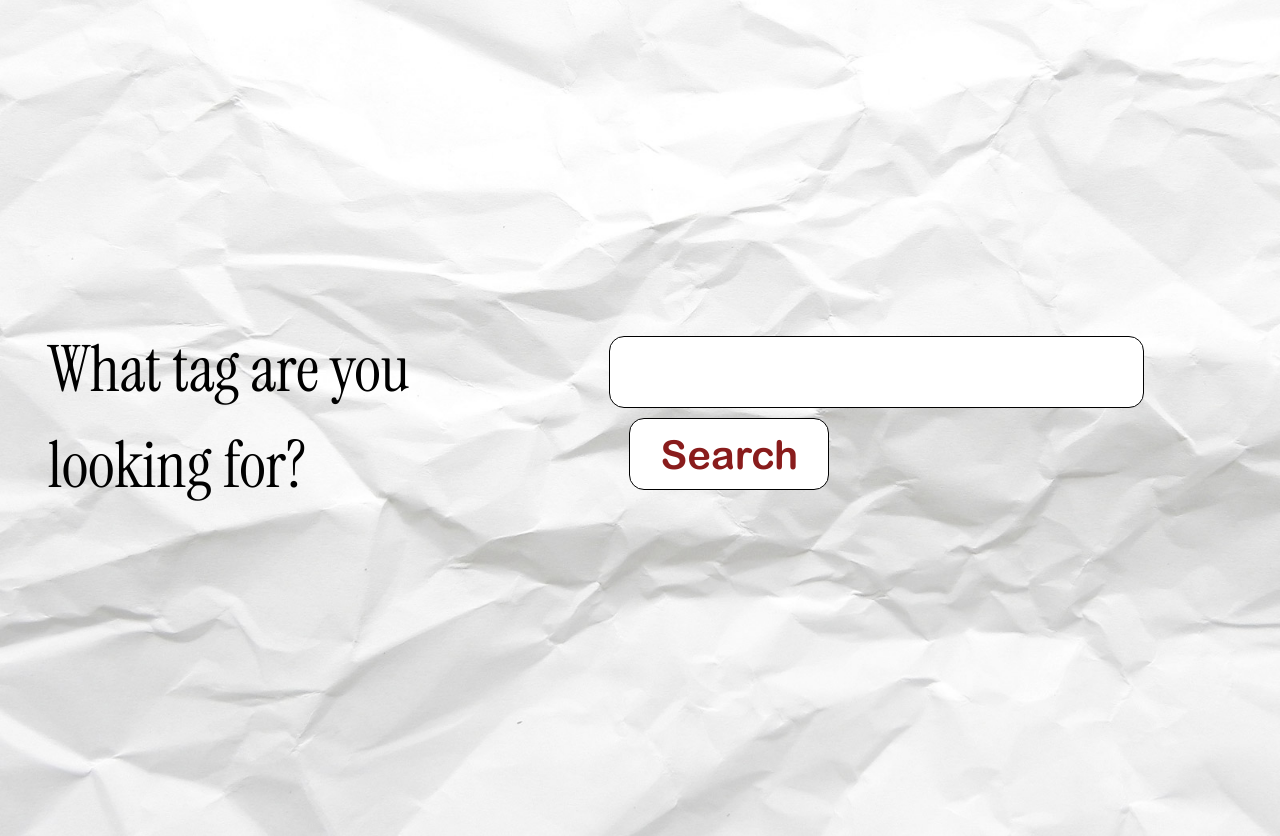
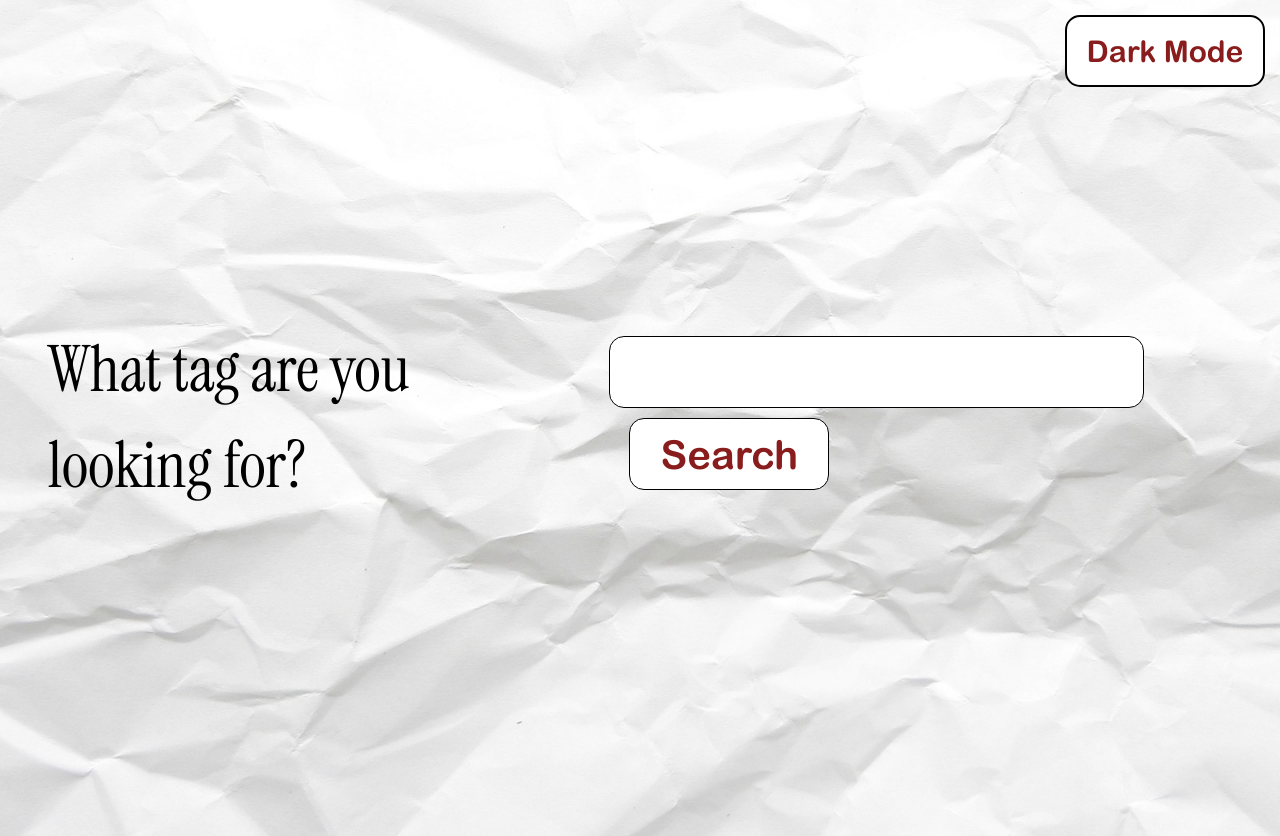
Before and after one commit to graceyjiang/rAO3tio, a React (Vite) app in the folder rA03tio/: page /search in a window 1280 px wide. Built offline with nearby package versions, Linux system fonts and the light colour scheme.

Commit message:
gradient dark mode

```diff
--- a/rA03tio/src/Search.jsx
+++ b/rA03tio/src/Search.jsx
@@ -1,5 +1,6 @@
 import { useNavigate } from "react-router-dom";
 import "./Style.css";
+import DarkModeToggle from "./DarkModeToggle";
 
 function Search() {
   const goToResult = () => {
@@ -19,6 +20,7 @@ function Search() {
           <input type="submit" id="next" value="Search" onClick={goToResult} />
         </span>
       </form>
+      <DarkModeToggle />
     </div>
   );
 }
--- a/rA03tio/src/Style.css
+++ b/rA03tio/src/Style.css
@@ -131,14 +131,22 @@ button:hover {
 }
 
 .dark-mode {
-  background: black;
+  /* background: #2e0000; */
   color: white;
+  background: #170707;
+  background: radial-gradient(
+    circle,
+    rgba(23, 7, 7, 1) 41%,
+    rgba(80, 18, 18, 1) 86%,
+    rgba(137, 28, 28, 1) 100%
+  );
 }
 
 #toggleDarkMode {
-  /* makes it so dark mode toggle button is slightly longer width wise */
-  width: 300px;
+  /* styling dark mode button */
+  width: 200px;
+  font-size: 30px;
   position: absolute;
   top: 15px;
-  right: 0;
+  right: 15px;
 }
```
